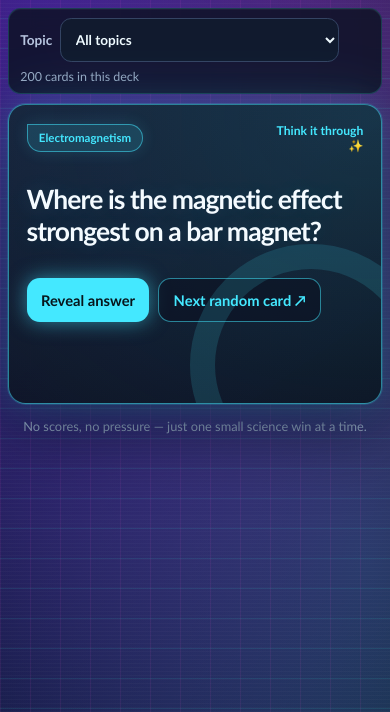
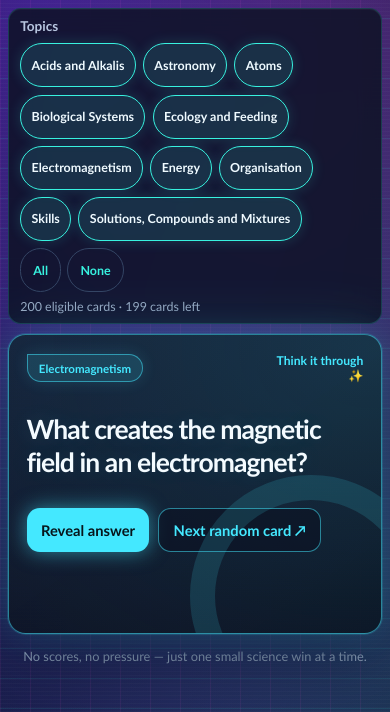
Before and after one commit to 4mgyz8hyrm-sketch/flashcards, a plain HTML site: page index.html in a window 390 px wide. Shown: the part 132-844 px from the top of the page. Drawn offline with Linux system fonts and the light colour scheme.

Commit message:
Improve flashcard selection and card sequencing
Co-authored-by: Copilot App <223556219+Copilot@users.noreply.github.com>

```diff
--- a/index.html
+++ b/index.html
@@ -156,9 +156,9 @@
       }
 
       .controls {
-        display: flex;
+        display: grid;
+        grid-template-columns: minmax(0, 1fr) auto;
         align-items: center;
-        justify-content: space-between;
         gap: 1rem;
         margin: 0 auto 1rem;
         padding: 0.9rem 1rem;
@@ -169,23 +169,90 @@
         backdrop-filter: blur(12px);
       }
 
+      .topic-filter {
+        display: flex;
+        min-width: 0;
+        align-items: center;
+        gap: 0.6rem;
+      }
+
       .filter-label {
+        flex: none;
         color: #b7c5df;
         font-size: 0.9rem;
         font-weight: 700;
       }
 
-      .filter-label select {
-        margin-left: 0.45rem;
-        padding: 0.65rem 2rem 0.65rem 0.8rem;
+      .topic-options {
+        display: flex;
+        min-width: 0;
+        flex-wrap: wrap;
+        gap: 0.45rem;
+      }
+
+      .topic-chip {
+        position: relative;
+      }
+
+      .topic-chip input {
+        position: absolute;
+        width: 1px;
+        height: 1px;
+        opacity: 0;
+      }
+
+      .topic-chip span {
+        display: inline-flex;
+        min-height: 44px;
+        align-items: center;
+        padding: 0.55rem 0.75rem;
         border: 1px solid #344463;
-        border-radius: 0.7rem;
+        border-radius: 999px;
         background: #111a2e;
+        color: #b7c5df;
+        font-size: 0.78rem;
+        font-weight: 800;
+        cursor: pointer;
+        transition: border-color 140ms ease, background 140ms ease, color 140ms ease, box-shadow 140ms ease;
+      }
+
+      .topic-chip input:checked + span {
+        border-color: var(--cyan);
+        background: rgb(56 242 223 / 12%);
+        box-shadow: 0 0 14px rgb(56 242 223 / 16%);
         color: var(--text);
+      }
+
+      .topic-chip input:focus-visible + span {
+        outline: 3px solid var(--lime);
+        outline-offset: 3px;
+      }
+
+      .topic-actions {
+        display: flex;
+        flex-wrap: nowrap;
+        gap: 0.4rem;
+      }
+
+      .topic-action {
+        min-height: 44px;
+        padding: 0.55rem 0.75rem;
+        border: 1px solid #344463;
+        border-radius: 999px;
+        background: transparent;
+        color: var(--cyan);
+        font-size: 0.78rem;
+        font-weight: 800;
         cursor: pointer;
       }
 
+      .topic-action:disabled {
+        cursor: default;
+        opacity: 0.5;
+      }
+
       .count {
+        grid-column: 2;
         color: var(--muted);
         font-size: 0.85rem;
         text-align: right;
@@ -410,25 +477,35 @@
         }
 
         .controls {
+          grid-template-columns: 1fr;
           align-items: flex-start;
-          flex-direction: column;
           gap: 0.45rem;
           margin-bottom: 0.65rem;
           padding: 0.55rem 0.7rem;
           border-radius: 0.8rem;
         }
 
+        .topic-filter {
+          width: 100%;
+          align-items: flex-start;
+          flex-direction: column;
+        }
+
         .filter-label {
           font-size: 0.85rem;
         }
 
-        .filter-label select {
+        .topic-options {
+          width: 100%;
+        }
+
+        .topic-chip span {
           min-height: 44px;
-          margin-left: 0.3rem;
-          padding: 0.45rem 1.7rem 0.45rem 0.65rem;
+          padding: 0.5rem 0.65rem;
         }
 
         .count {
+          grid-column: 1;
           text-align: left;
           font-size: 0.78rem;
         }
@@ -616,12 +693,14 @@
       </section>
 
       <section class="controls" aria-label="Flashcard controls">
-        <label class="filter-label" for="topic-filter">
-          Topic
-          <select id="topic-filter" disabled>
-            <option value="all">All topics</option>
-          </select>
-        </label>
+        <div class="topic-filter">
+          <span class="filter-label">Topics</span>
+          <div id="topic-options" class="topic-options" aria-label="Choose one or more topics"></div>
+        </div>
+        <div class="topic-actions" aria-label="Topic selection controls">
+          <button id="all-topics" class="topic-action" type="button" disabled>All</button>
+          <button id="none-topics" class="topic-action" type="button" disabled>None</button>
+        </div>
         <span id="card-count" class="count" aria-live="polite">Loading your cards…</span>
       </section>
 
@@ -635,7 +714,7 @@
           <div id="answer" class="answer" role="status" aria-live="polite" hidden></div>
         </div>
         <div class="card-actions">
-          <button id="reveal-button" class="button button-primary" type="button" disabled>Reveal answer</button>
+          <button id="reveal-button" class="button button-primary" type="button" aria-pressed="false" aria-expanded="false" aria-controls="answer" disabled>Reveal answer</button>
           <button id="next-button" class="button button-secondary" type="button" disabled>Next random card ↗</button>
         </div>
       </article>
@@ -647,7 +726,9 @@
       const questionElement = document.querySelector("#question");
       const answerElement = document.querySelector("#answer");
       const topicBadge = document.querySelector("#topic-badge");
-      const topicFilter = document.querySelector("#topic-filter");
+      const topicOptions = document.querySelector("#topic-options");
+      const allTopicsButton = document.querySelector("#all-topics");
+      const noneTopicsButton = document.querySelector("#none-topics");
       const cardCount = document.querySelector("#card-count");
       const revealButton = document.querySelector("#reveal-button");
       const nextButton = document.querySelector("#next-button");
@@ -656,6 +737,9 @@
 
       let questions = [];
       let currentQuestion = null;
+      let cardBag = [];
+      let bagTopicKey = "";
+      const selectedTopics = new Set();
       const topicGlows = {
         "Skills": ["#ff59d6", "rgb(255 89 214 / 14%)", "rgb(255 89 214 / 52%)"],
         "Organisation": ["#bd86ff", "rgb(189 134 255 / 14%)", "rgb(189 134 255 / 52%)"],
@@ -671,23 +755,75 @@
       const defaultGlow = ["#38f2df", "rgb(56 242 223 / 14%)", "rgb(56 242 223 / 52%)"];
 
       function filteredQuestions() {
-        const selectedTopic = topicFilter.value;
-        return selectedTopic === "all"
-          ? questions
-          : questions.filter((item) => item.topic === selectedTopic);
+        if (selectedTopics.size === 0) return [];
+        return questions.filter((item) => selectedTopics.has(item.topic));
       }
 
-      function updateCount(available) {
-        const label = available === 1 ? "card" : "cards";
-        cardCount.textContent = `${available} ${label} in this deck`;
+      function selectedTopicKey() {
+        return [...selectedTopics].sort().join("\u001f");
+      }
+
+      function shuffle(items) {
+        const shuffled = [...items];
+        for (let index = shuffled.length - 1; index > 0; index -= 1) {
+          const swapIndex = Math.floor(Math.random() * (index + 1));
+          [shuffled[index], shuffled[swapIndex]] = [shuffled[swapIndex], shuffled[index]];
+        }
+        return shuffled;
+      }
+
+      function rebuildBag() {
+        const available = filteredQuestions();
+        cardBag = shuffle(available);
+        bagTopicKey = selectedTopicKey();
+
+        if (cardBag.length > 1 && currentQuestion &&
+          cardBag[cardBag.length - 1] === currentQuestion) {
+          [cardBag[0], cardBag[cardBag.length - 1]] =
+            [cardBag[cardBag.length - 1], cardBag[0]];
+        }
+      }
+
+      function updateCount(eligibleCount) {
+        if (eligibleCount === 0) {
+          cardCount.textContent = "0 cards selected";
+          return;
+        }
+        const cardLabel = eligibleCount === 1 ? "card" : "cards";
+        const remainingLabel = cardBag.length === 1 ? "card" : "cards";
+        cardCount.textContent =
+          `${eligibleCount} eligible ${cardLabel} · ${cardBag.length} ${remainingLabel} left`;
       }
 
       function showRandomQuestion() {
         const available = filteredQuestions();
         updateCount(available.length);
-        if (available.length === 0) return;
+        if (available.length === 0) {
+          cardBag = [];
+          bagTopicKey = selectedTopicKey();
+          currentQuestion = null;
+          questionElement.textContent = "Choose at least one topic.";
+          topicBadge.textContent = "No topics selected";
+          answerElement.textContent = "";
+          answerElement.hidden = true;
+          revealButton.disabled = true;
+          revealButton.textContent = "Reveal answer";
+          revealButton.setAttribute("aria-pressed", "false");
+          revealButton.setAttribute("aria-expanded", "false");
+          nextButton.disabled = true;
+          flashcard.style.setProperty("--topic-glow", defaultGlow[0]);
+          flashcard.style.setProperty("--topic-glow-soft", defaultGlow[1]);
+          flashcard.style.setProperty("--topic-glow-mid", defaultGlow[2]);
+          return;
+        }
 
-        currentQuestion = available[Math.floor(Math.random() * available.length)];
+        nextButton.disabled = false;
+        if (bagTopicKey !== selectedTopicKey() || cardBag.length === 0) {
+          rebuildBag();
+        }
+
+        currentQuestion = cardBag.pop();
+        updateCount(available.length);
         questionElement.textContent = currentQuestion.question;
         topicBadge.textContent = currentQuestion.topic;
         const [glow, glowSoft, glowMid] = topicGlows[currentQuestion.topic] || defaultGlow;
@@ -698,6 +834,8 @@
         answerElement.hidden = true;
         revealButton.disabled = false;
         revealButton.textContent = "Reveal answer";
+        revealButton.setAttribute("aria-pressed", "false");
+        revealButton.setAttribute("aria-expanded", "false");
       }
 
       async function loadQuestions() {
@@ -718,13 +856,30 @@
           questions = data;
           const topics = [...new Set(questions.map((item) => item.topic))].sort();
           for (const topic of topics) {
-            const option = document.createElement("option");
-            option.value = topic;
-            option.textContent = topic;
-            topicFilter.append(option);
+            const label = document.createElement("label");
+            label.className = "topic-chip";
+
+            const checkbox = document.createElement("input");
+            checkbox.type = "checkbox";
+            checkbox.value = topic;
+            checkbox.checked = true;
+            checkbox.addEventListener("change", () => {
+              if (checkbox.checked) selectedTopics.add(topic);
+              else selectedTopics.delete(topic);
+              rebuildBag();
+              showRandomQuestion();
+            });
+
+            const text = document.createElement("span");
+            text.textContent = topic;
+            label.append(checkbox, text);
+            topicOptions.append(label);
+            selectedTopics.add(topic);
           }
-          topicFilter.disabled = false;
+          allTopicsButton.disabled = false;
+          noneTopicsButton.disabled = false;
           nextButton.disabled = false;
+          rebuildBag();
           showRandomQuestion();
         } catch (error) {
           questionElement.textContent = "Oops! The science cards couldn't load.";
@@ -737,13 +892,34 @@
 
       revealButton.addEventListener("click", () => {
         if (!currentQuestion) return;
-        answerElement.hidden = false;
-        revealButton.disabled = true;
-        revealButton.textContent = "Answer revealed ✓";
+        const revealing = answerElement.hidden;
+        answerElement.hidden = !revealing;
+        revealButton.textContent = revealing ? "Hide answer" : "Reveal answer";
+        revealButton.setAttribute("aria-pressed", String(revealing));
+        revealButton.setAttribute("aria-expanded", String(revealing));
       });
 
       nextButton.addEventListener("click", showRandomQuestion);
-      topicFilter.addEventListener("change", showRandomQuestion);
+
+      allTopicsButton.addEventListener("click", () => {
+        const checkboxes = topicOptions.querySelectorAll('input[type="checkbox"]');
+        checkboxes.forEach((checkbox) => {
+          checkbox.checked = true;
+          selectedTopics.add(checkbox.value);
+        });
+        rebuildBag();
+        showRandomQuestion();
+      });
+
+      noneTopicsButton.addEventListener("click", () => {
+        const checkboxes = topicOptions.querySelectorAll('input[type="checkbox"]');
+        checkboxes.forEach((checkbox) => {
+          checkbox.checked = false;
+        });
+        selectedTopics.clear();
+        rebuildBag();
+        showRandomQuestion();
+      });
 
       loadQuestions();
     </script>
```
